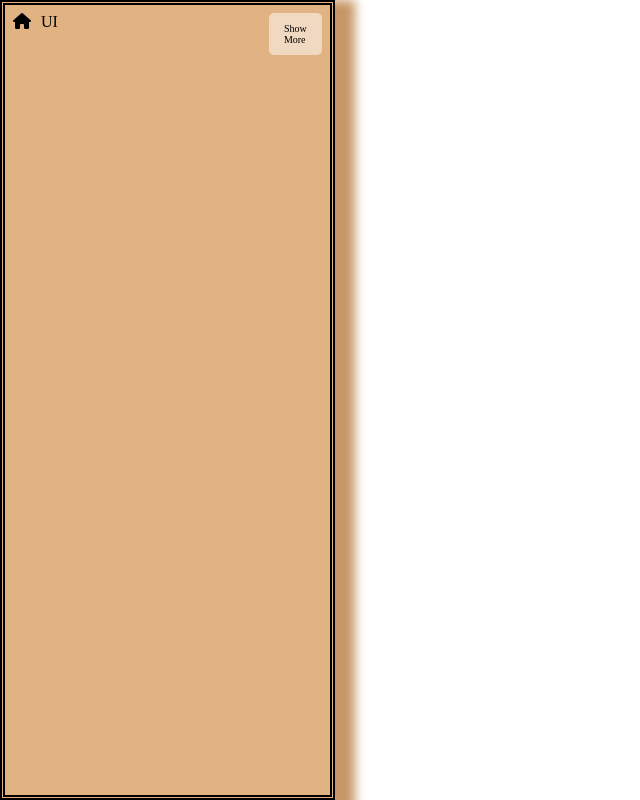
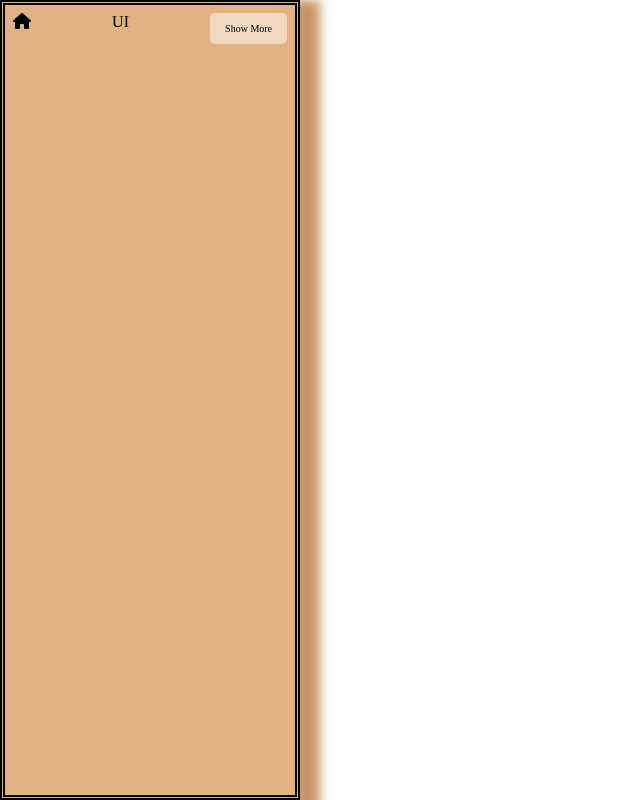
Before and after one commit to Briar-Bear/game-engine, a website built with Vite: page index.html in a window 1280 px wide. Shown: the whole page, without its empty margins (0-640 px from the left). Built offline with nearby package versions, Linux system fonts and the light colour scheme.

Commit message:
Fix: adjusted CSS

```diff
--- a/main.js
+++ b/main.js
@@ -1,4 +1,4 @@
-// when i add the border i need to store the column style and then remove it.
+// when i add the border i need to store the column style and then remove it. COMPLETE Map.js lines 170 + 181
 // work on the css
 import Map from './Map'
 import './style.css'
--- a/style.css
+++ b/style.css
@@ -64,6 +64,8 @@ body {
     margin-bottom: 20px;
     display: flex;
     gap: 10px;
+    justify-content: space-between;
+    flex-wrap: wrap;
   }
 
   .collapse-summary:hover .btn {
@@ -86,7 +88,6 @@ body {
     padding: 10px 15px;
     background-color: rgba(255, 255, 255, 0.5);
     border-radius: 5px;
-    margin-left: 201px;
   }
 
   .btn-small {
```
